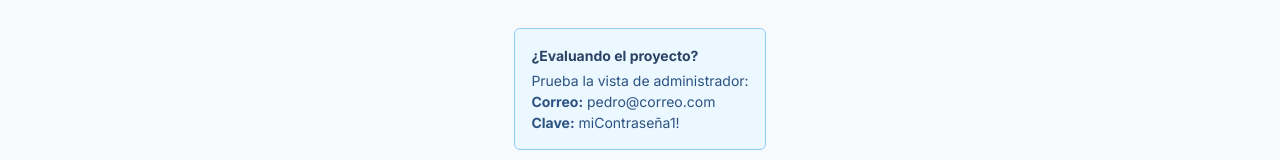
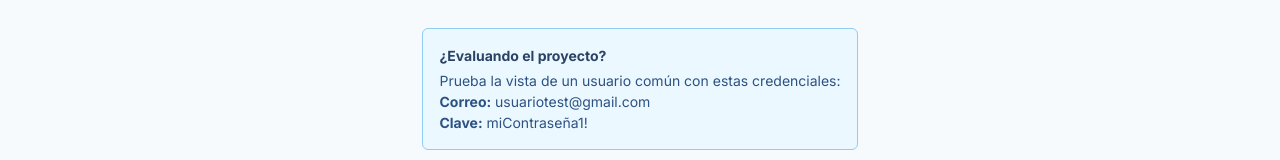
Before and after one commit to PedroGiorlando/biblioteca-digital, a React (Vite) app in the folder frontend/: page /login in a window 1280 px wide. Shown: the part 488-648 px from the top of the page. Built offline with nearby package versions, Linux system fonts and the light colour scheme; no server answers.

Commit message:
fixeando ultimos bugs

```diff
--- a/frontend/src/pages/Login.tsx
+++ b/frontend/src/pages/Login.tsx
@@ -82,10 +82,10 @@
             ¿Evaluando el proyecto?
           </Text>
           <Text fontSize="sm" color="blue.700">
-             Prueba la vista de administrador:
+             Prueba la vista de un usuario común con estas credenciales:
           </Text>
           <Text fontSize="sm" color="blue.700">
-           <strong>Correo:</strong> pedro@correo.com
+           <strong>Correo:</strong> usuariotest@gmail.com
           </Text>
           <Text fontSize="sm" color="blue.700">
           <strong>Clave:</strong> miContraseña1!
```
